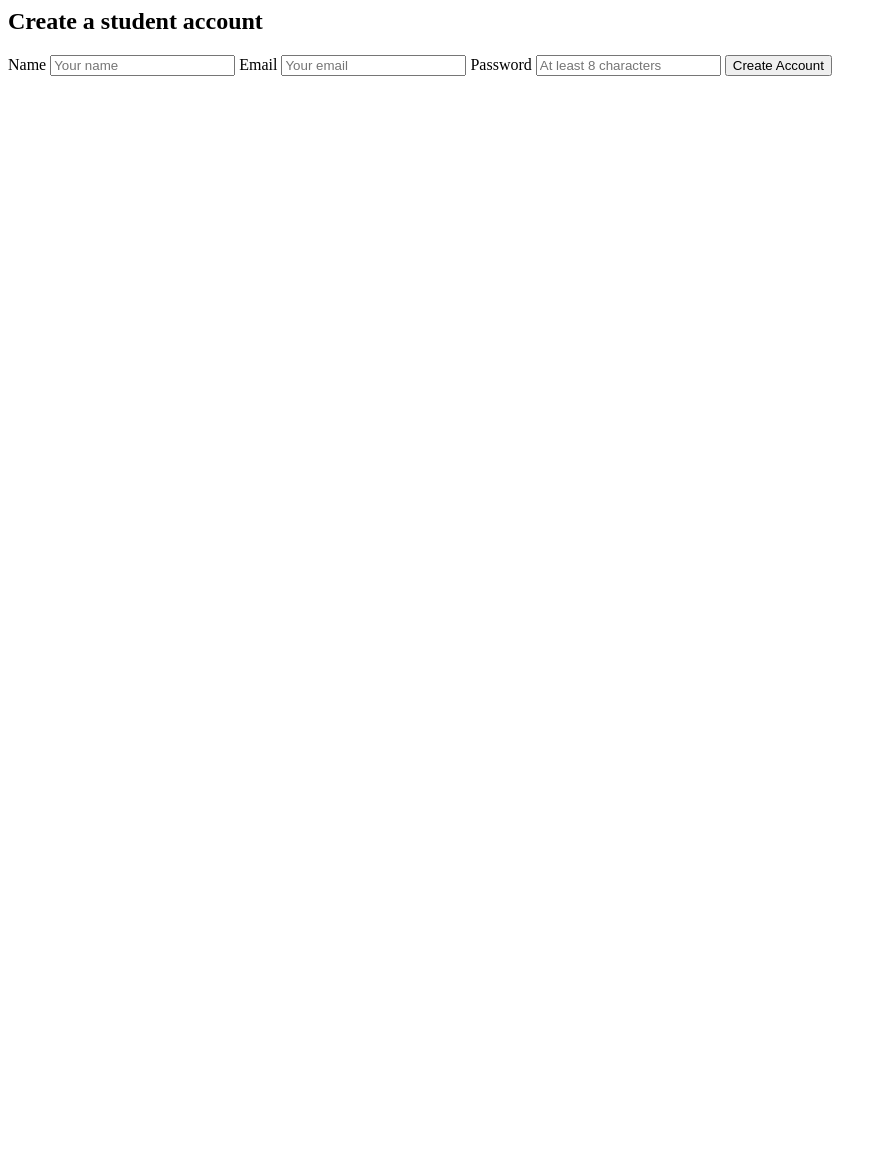
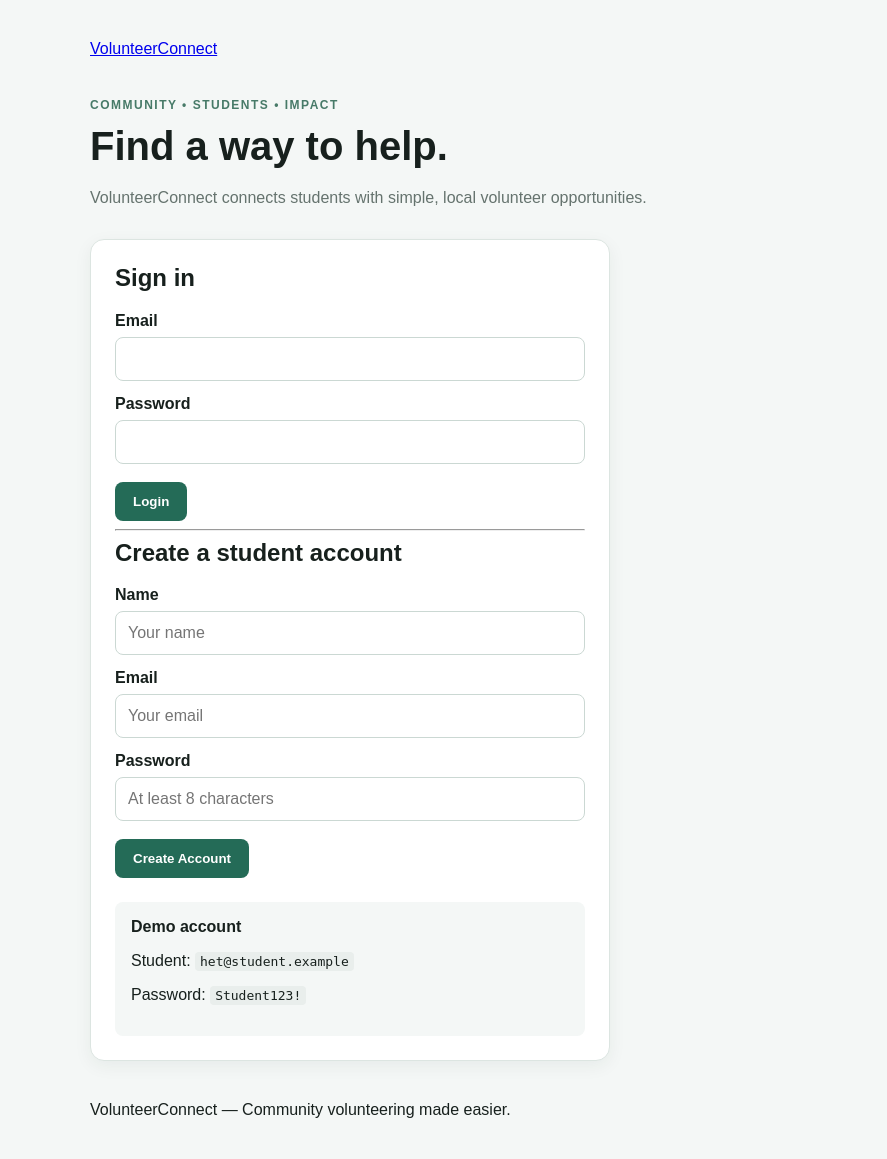
Before and after one commit to sonihet2608-sketch/VolunteerConnect, a Flask app: page / in a window 1280 px wide. Shown: the whole page, without its empty margins (0-887 px from the left). Before the commit the page ends 76 px from the top, so only its background shows below. Run offline with Flask 3, Linux system fonts and the light colour scheme.

Commit message:
Fix student registration form

```diff
--- a/templates/login.html
+++ b/templates/login.html
@@ -1,3 +1,46 @@
+{% extends "base.html" %}
+
+{% block content %}
+
+<section class="hero">
+    <div>
+        <p class="eyebrow">COMMUNITY • STUDENTS • IMPACT</p>
+        <h1>Find a way to help.</h1>
+        <p class="lead">
+            VolunteerConnect connects students with simple,
+            local volunteer opportunities.
+        </p>
+    </div>
+</section>
+
+<section class="card auth-card">
+
+    <h2>Sign in</h2>
+
+    <form method="POST" action="{{ url_for('login') }}">
+        <label for="email">Email</label>
+        <input
+            id="email"
+            name="email"
+            type="email"
+            required
+            maxlength="150"
+        >
+
+        <label for="password">Password</label>
+        <input
+            id="password"
+            name="password"
+            type="password"
+            required
+            maxlength="128"
+        >
+
+        <button type="submit">Login</button>
+    </form>
+
+    <hr>
+
     <h2>Create a student account</h2>
 
     <form method="POST" action="{{ url_for('register') }}">
@@ -31,3 +74,21 @@
 
         <button type="submit">Create Account</button>
     </form>
+
+    <div class="demo-box">
+        <strong>Demo account</strong>
+
+        <p>
+            Student:
+            <code>het@student.example</code>
+        </p>
+
+        <p>
+            Password:
+            <code>Student123!</code>
+        </p>
+    </div>
+
+</section>
+
+{% endblock %}
```
Lines whose indentation alone changed are shown as unchanged.
